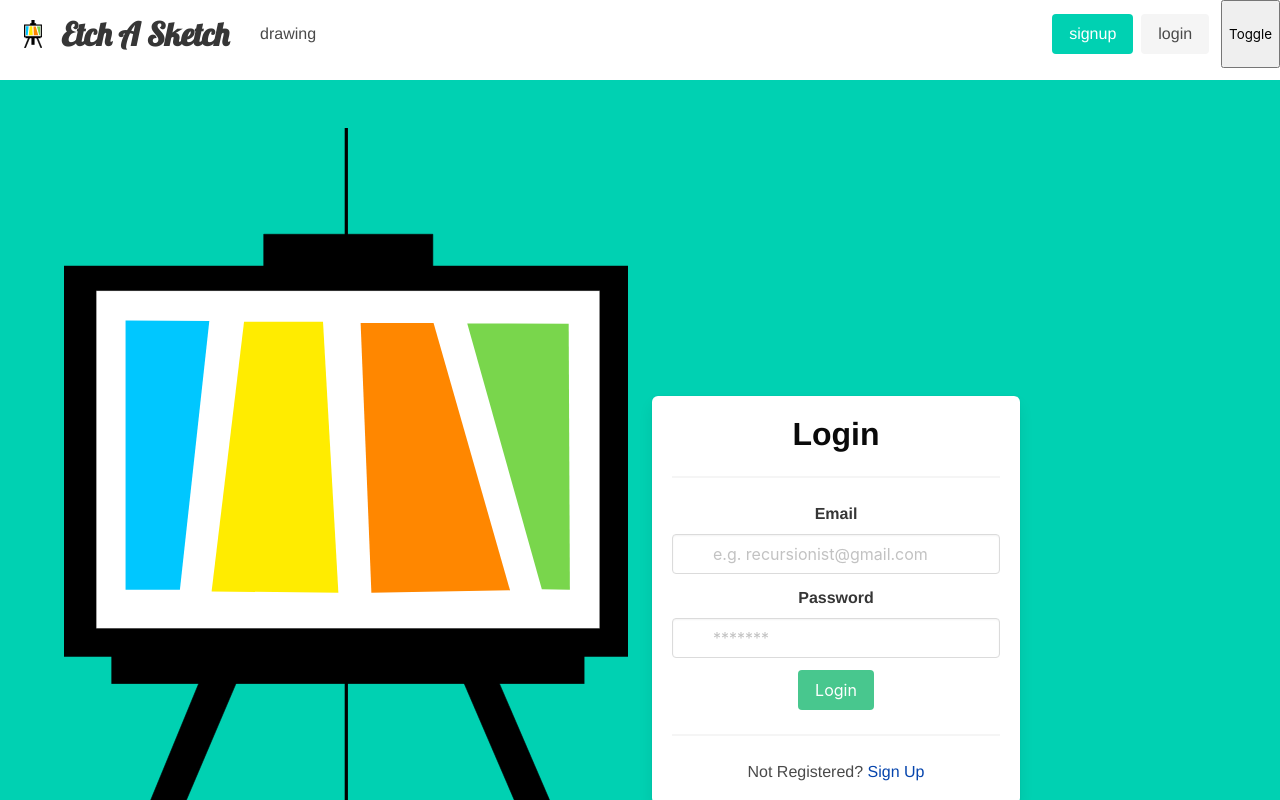
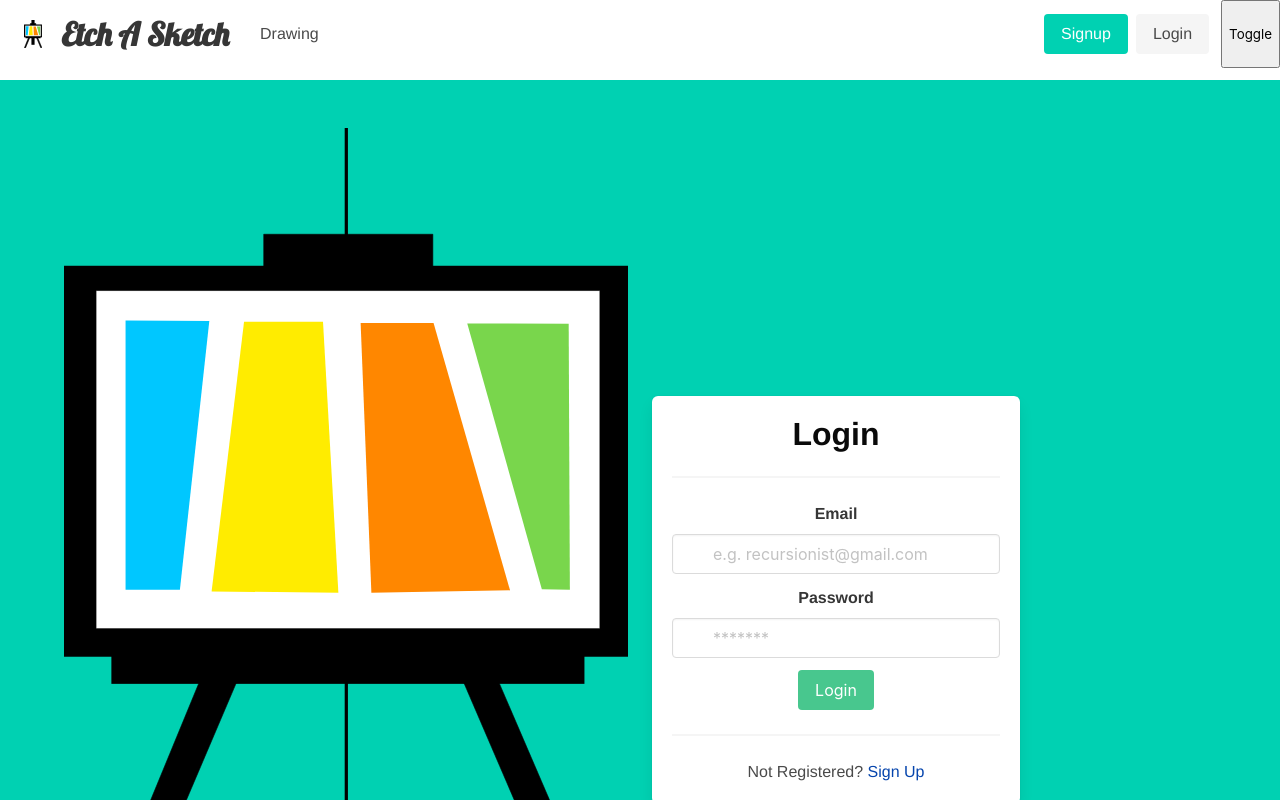
Before and after one commit to Recursion-Group-K/sketch, a Vue app: page / in a window 1280 px wide. Shown: the top 800 px of the page. Built offline with nearby package versions, Linux system fonts and the light colour scheme; no server answers; what vue-konva would draw is missing.

Commit message:
feat: Capitalize

```diff
--- a/src/components/Header.vue
+++ b/src/components/Header.vue
@@ -28,17 +28,17 @@ header {
 
             <div id="navbarBasicExample" class="navbar-menu">
                 <div class="navbar-start">
-                    <router-link to="/drawing" class="navbar-item">drawing</router-link>
+                    <router-link to="/drawing" class="navbar-item sub-title">Drawing</router-link>
                 </div>
 
                 <div class="navbar-end">
                     <div class="navbar-item">
                         <div v-if="doesUserSignedIn" class="buttons">
-                            <button to="/" class="button">logout</button>
+                            <button to="/" class="button">Logout</button>
                         </div>
                         <div v-else class="buttons">
-                            <router-link to="/signup" class="button is-primary">signup</router-link>
-                            <router-link to="/login" class="button is-light">login</router-link>
+                            <router-link to="/signup" class="button is-primary">Signup</router-link>
+                            <router-link to="/login" class="button is-light">Login</router-link>
                         </div>
                     </div>
                 </div>
```
